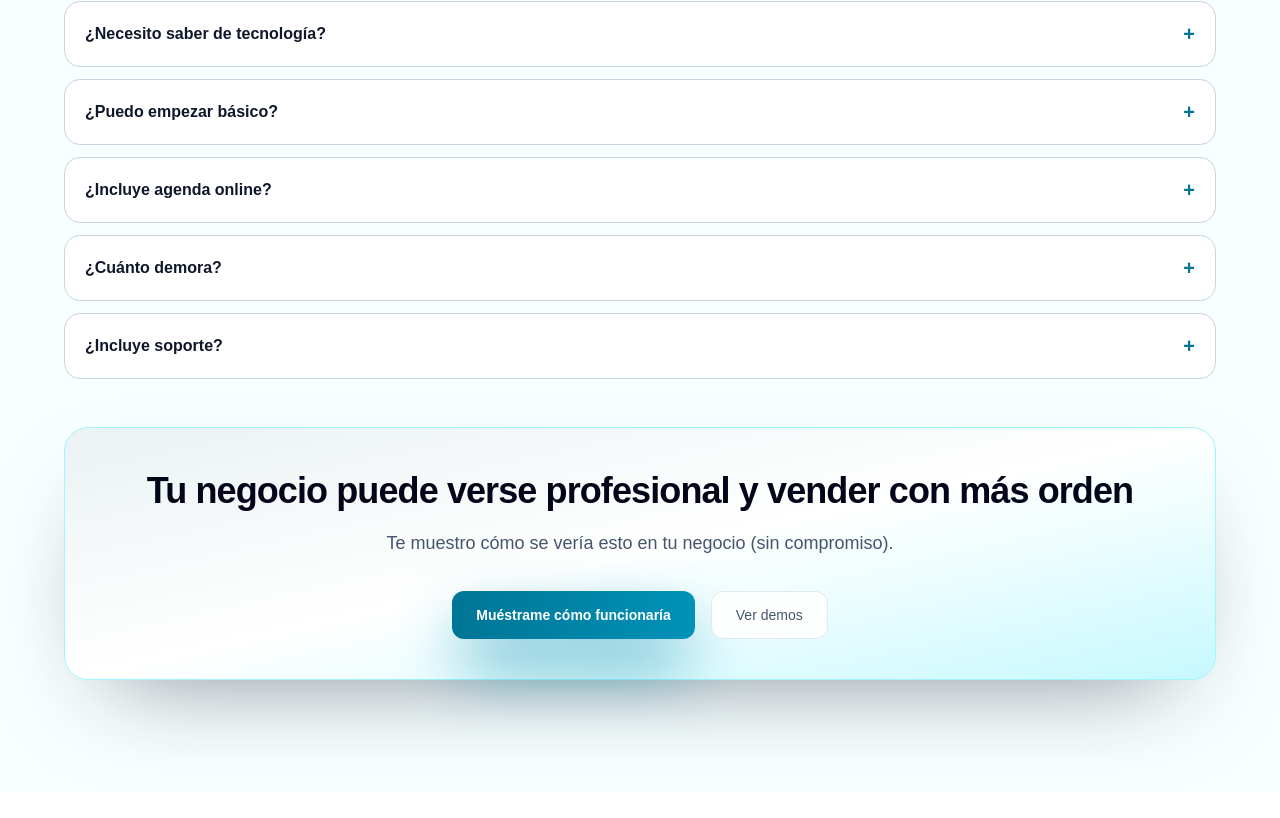
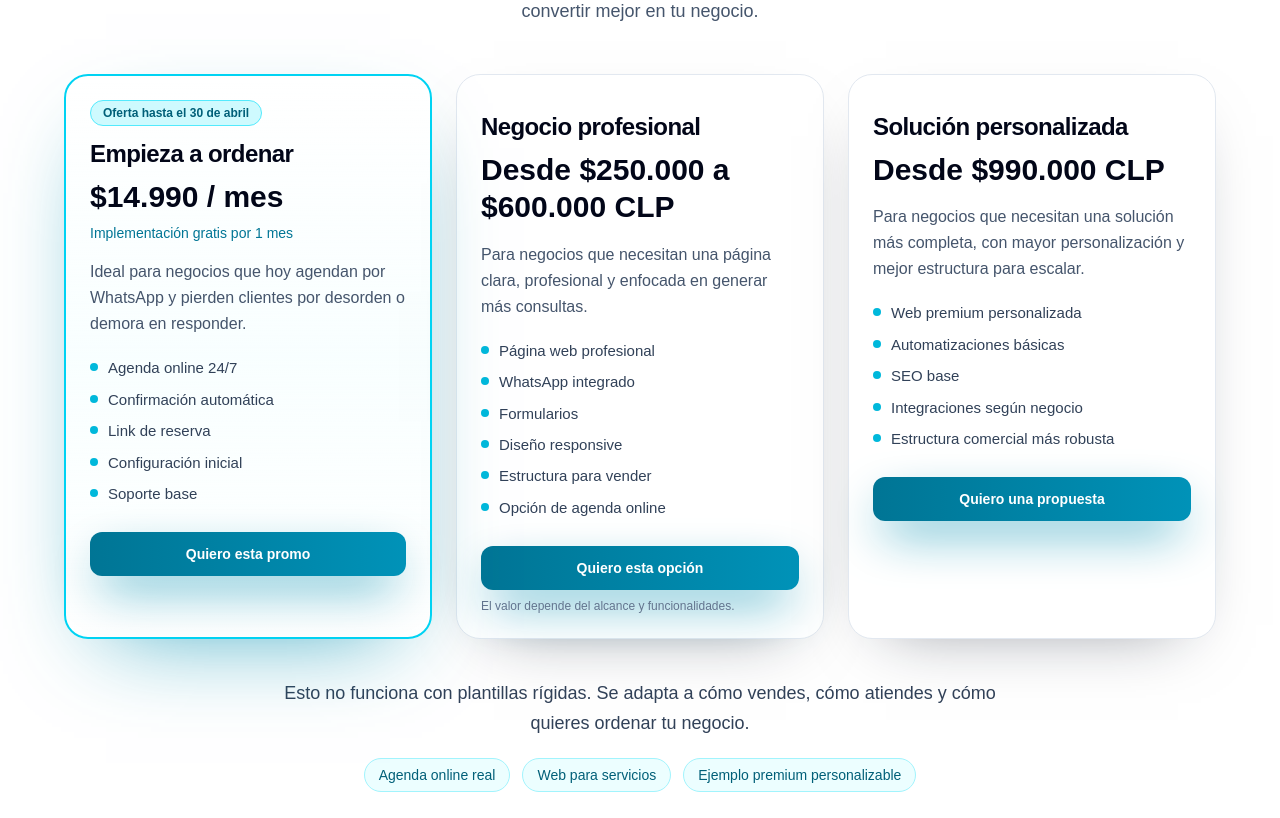
Before and after one commit to verf2390/citaya-agendas, a Next.js app: page / in a window 1280 px wide. Shown: the part 4342-5160 px from the top of the page. Before the commit the page ends 5134 px from the top, so only its background shows below. Built offline with nearby package versions, Linux system fonts and the light colour scheme.

Commit message:
Add premium plans section to home landing

```diff
--- /dev/null
+++ b/app/(marketing)/components/home/plans-section.tsx
@@ -0,0 +1,179 @@
+"use client";
+
+import Link from "next/link";
+import { useEffect, useMemo, useState } from "react";
+
+const countdownTarget = new Date("2026-04-30T23:59:59-04:00").getTime();
+const whatsappBase = "https://wa.me/56961425029";
+
+const plans = [
+  {
+    title: "Empieza a ordenar",
+    price: "$14.990 / mes",
+    subtitle: "Implementación gratis por 1 mes",
+    description:
+      "Ideal para negocios que hoy agendan por WhatsApp y pierden clientes por desorden o demora en responder.",
+    benefits: [
+      "Agenda online 24/7",
+      "Confirmación automática",
+      "Link de reserva",
+      "Configuración inicial",
+      "Soporte base",
+    ],
+    cta: "Quiero esta promo",
+    highlighted: true,
+    note: "Oferta hasta el 30 de abril",
+    message: "Hola Victor, quiero tomar la promo Empieza a ordenar de Citaya.",
+  },
+  {
+    title: "Negocio profesional",
+    price: "Desde $250.000 a $600.000 CLP",
+    description:
+      "Para negocios que necesitan una página clara, profesional y enfocada en generar más consultas.",
+    benefits: [
+      "Página web profesional",
+      "WhatsApp integrado",
+      "Formularios",
+      "Diseño responsive",
+      "Estructura para vender",
+      "Opción de agenda online",
+    ],
+    cta: "Quiero esta opción",
+    footnote: "El valor depende del alcance y funcionalidades.",
+    message: "Hola Victor, quiero la opción Negocio profesional de Citaya.",
+  },
+  {
+    title: "Solución personalizada",
+    price: "Desde $990.000 CLP",
+    description:
+      "Para negocios que necesitan una solución más completa, con mayor personalización y mejor estructura para escalar.",
+    benefits: [
+      "Web premium personalizada",
+      "Automatizaciones básicas",
+      "SEO base",
+      "Integraciones según negocio",
+      "Estructura comercial más robusta",
+    ],
+    cta: "Quiero una propuesta",
+    message: "Hola Victor, quiero una propuesta personalizada de Citaya.",
+  },
+] as const;
+
+const supportPills = ["Agenda online real", "Web para servicios", "Ejemplo premium personalizable"] as const;
+
+function formatCountdown(ms: number) {
+  const totalSeconds = Math.floor(ms / 1000);
+  const days = Math.floor(totalSeconds / 86400);
+  const hours = Math.floor((totalSeconds % 86400) / 3600);
+  const minutes = Math.floor((totalSeconds % 3600) / 60);
+
+  return { days, hours, minutes };
+}
+
+export function PlansSection() {
+  const [remainingMs, setRemainingMs] = useState(() => Math.max(countdownTarget - Date.now(), 0));
+
+  useEffect(() => {
+    const timer = setInterval(() => {
+      setRemainingMs(Math.max(countdownTarget - Date.now(), 0));
+    }, 60_000);
+
+    return () => clearInterval(timer);
+  }, []);
+
+  const countdown = useMemo(() => formatCountdown(remainingMs), [remainingMs]);
+  const shouldShowCountdown = remainingMs > 0;
+
+  return (
+    <section className="bg-white px-4 pb-16 pt-10 sm:px-6 sm:pb-20 sm:pt-12 lg:px-10 lg:pb-24 lg:pt-14">
+      <div className="mx-auto w-full max-w-6xl">
+        <div className="mx-auto max-w-3xl text-center">
+          <h2 className="text-3xl font-bold leading-tight tracking-tight text-slate-950 sm:text-4xl lg:text-5xl">
+            Planes claros para empezar con más orden
+          </h2>
+          <p className="mt-4 text-base leading-relaxed text-slate-600 sm:text-lg">
+            Desde una agenda online simple hasta una solución más completa para captar, ordenar y convertir mejor en
+            tu negocio.
+          </p>
+        </div>
+
+        <div className="mt-10 grid grid-cols-1 gap-5 lg:mt-12 lg:grid-cols-3 lg:items-stretch lg:gap-6">
+          {plans.map((plan) => {
+            const whatsappHref = `${whatsappBase}?text=${encodeURIComponent(plan.message)}`;
+            const cardClasses = plan.highlighted
+              ? "relative flex h-full flex-col rounded-3xl border-2 border-cyan-400 bg-gradient-to-b from-white via-cyan-50/35 to-white p-5 shadow-[0_32px_90px_-42px_rgba(8,145,178,0.8)] transition-all duration-300 hover:-translate-y-1 hover:scale-[1.01] sm:p-6"
+              : "flex h-full flex-col rounded-3xl border border-slate-200 bg-white p-5 shadow-[0_24px_64px_-38px_rgba(15,23,42,0.5)] transition-all duration-300 hover:-translate-y-1 hover:border-slate-300 sm:p-6";
+
+            return (
+              <article key={plan.title} className={cardClasses}>
+                <div>
+                  {plan.highlighted ? (
+                    <span className="inline-flex rounded-full border border-cyan-300 bg-cyan-100 px-3 py-1 text-xs font-semibold text-cyan-800">
+                      {plan.note}
+                    </span>
+                  ) : null}
+
+                  <h3 className="mt-3 text-2xl font-bold tracking-tight text-slate-950">{plan.title}</h3>
+                  <p className="mt-2 text-3xl font-extrabold leading-tight text-slate-950">{plan.price}</p>
+
+                  {plan.subtitle ? <p className="mt-2 text-sm font-medium text-cyan-700">{plan.subtitle}</p> : null}
+
+                  {plan.highlighted && shouldShowCountdown ? (
+                    <div className="mt-3 inline-flex items-center gap-2 rounded-xl border border-cyan-200 bg-white/90 px-3 py-2 text-xs font-medium text-slate-700">
+                      <span className="font-semibold text-slate-900">Termina en</span>
+                      <span>{countdown.days}d</span>
+                      <span>{countdown.hours}h</span>
+                      <span>{countdown.minutes}m</span>
+                    </div>
+                  ) : null}
+
+                  <p className="mt-4 text-sm leading-relaxed text-slate-600 sm:text-base">{plan.description}</p>
+                </div>
+
+                <ul className="mt-5 space-y-2.5">
+                  {plan.benefits.map((benefit) => (
+                    <li key={benefit} className="flex items-start gap-2.5 text-sm text-slate-700 sm:text-[15px]">
+                      <span className="mt-1.5 inline-block h-2 w-2 shrink-0 rounded-full bg-cyan-500" aria-hidden />
+                      <span>{benefit}</span>
+                    </li>
+                  ))}
+                </ul>
+
+                <div className="mt-6 pt-1">
+                  <Link
+                    href={whatsappHref}
+                    target="_blank"
+                    rel="noopener noreferrer"
+                    className="inline-flex min-h-11 w-full items-center justify-center rounded-xl bg-gradient-to-r from-cyan-700 to-cyan-600 px-5 py-2.5 text-sm font-semibold text-white shadow-[0_20px_50px_-12px_rgba(8,145,178,0.95)] transition-all duration-300 hover:from-cyan-600 hover:to-cyan-500 hover:shadow-[0_30px_72px_-16px_rgba(8,145,178,1)] focus-visible:outline-none focus-visible:ring-2 focus-visible:ring-cyan-300 focus-visible:ring-offset-2"
+                  >
+                    {plan.cta}
+                  </Link>
+
+                  {plan.footnote ? <p className="mt-2 text-xs text-slate-500">{plan.footnote}</p> : null}
+                </div>
+              </article>
+            );
+          })}
+        </div>
+
+        <div className="mx-auto mt-8 max-w-3xl text-center sm:mt-10">
+          <p className="text-base leading-relaxed text-slate-700 sm:text-lg">
+            Esto no funciona con plantillas rígidas. Se adapta a cómo vendes, cómo atiendes y cómo quieres ordenar tu
+            negocio.
+          </p>
+
+          <div className="mt-4 flex flex-wrap items-center justify-center gap-2.5 sm:mt-5 sm:gap-3">
+            {supportPills.map((pill) => (
+              <span
+                key={pill}
+                className="inline-flex rounded-full border border-cyan-200 bg-cyan-50 px-3.5 py-1.5 text-xs font-medium text-cyan-800 sm:text-sm"
+              >
+                {pill}
+              </span>
+            ))}
+          </div>
+        </div>
+      </div>
+    </section>
+  );
+}
--- a/app/page.tsx
+++ b/app/page.tsx
@@ -3,6 +3,7 @@ import { ServicesGridSection } from "./(marketing)/components/home/services-grid
 import { DemosShowcaseSection } from "./(marketing)/components/home/demos-showcase-section";
 import { BenefitsProblemsSection } from "./(marketing)/components/home/benefits-problems-section";
 import { SocialProofSection } from "./(marketing)/components/home/social-proof-section";
+import { PlansSection } from "./(marketing)/components/home/plans-section";
 import { FaqCtaSection } from "./(marketing)/components/home/faq-cta-section";
 import { WhatsAppFloatingButton } from "./(marketing)/components/home/whatsapp-floating-button";
 
@@ -14,6 +15,7 @@ export default function Home() {
       <DemosShowcaseSection />
       <BenefitsProblemsSection />
       <SocialProofSection />
+      <PlansSection />
       <FaqCtaSection />
       <WhatsAppFloatingButton />
     </main>
```
